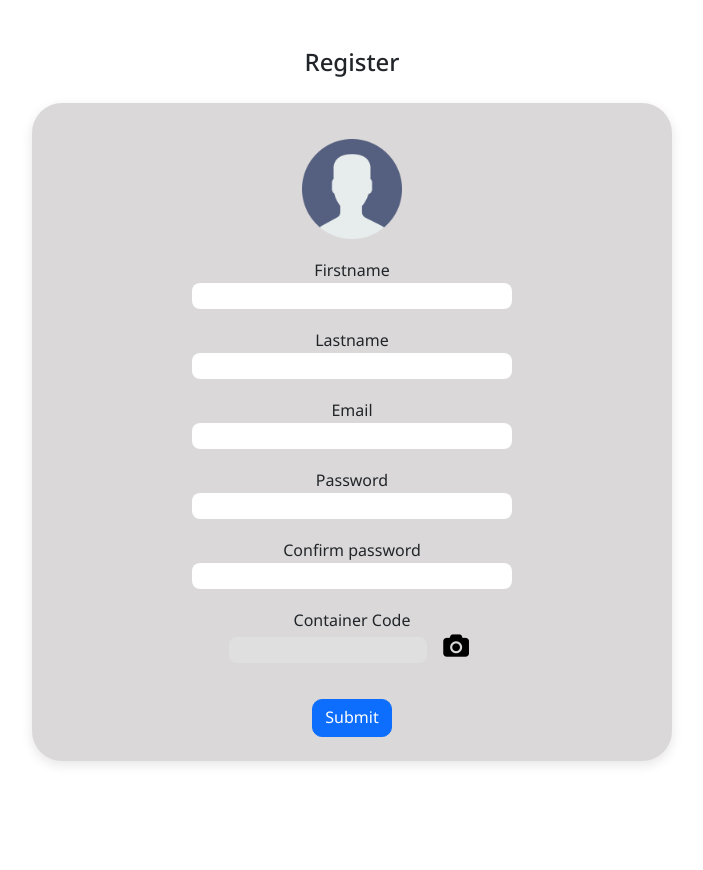
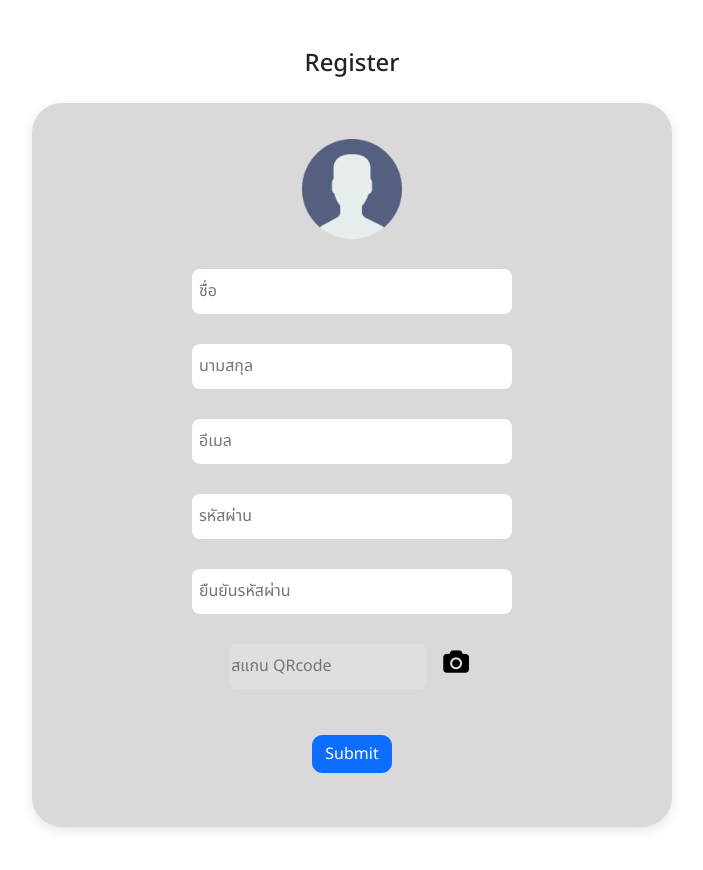
Before and after one commit to pcsishun/thaiinnovative_register, a Vue app: page /register in a window 1280 px wide. Shown: the top 870 px of the page, without its empty margins (288-991 px from the left). Before the commit the page ends 811 px from the top, so only its background shows below. Built offline with nearby package versions, Linux system fonts and the light colour scheme; what vue-qrcode-reader would draw is missing.

Commit message:
update css input

```diff
--- a/src/components/register/Register.vue
+++ b/src/components/register/Register.vue
@@ -13,54 +13,54 @@
                             <input id="avatar-upload" type="file" @change="showFilePreview" />
                         </div>
                         <div class="firstname-container">
-                            <div class="set-label">
+                            <!-- <div class="set-label">
                                 <label>Firstname</label>
-                            </div>
+                            </div> -->
                             <div class="set-input">
-                                <input class="set-on-input" type="text" v-model="firstName" required/>
+                                <input class="set-on-input" type="text" placeholder="ชื่อ" v-model="firstName" required/>
                             </div>
                         </div>
                         <div class="lastname-contianer">
-                            <div class="set-label">
+                            <!-- <div class="set-label">
                                 <label>Lastname</label>
-                            </div>
+                            </div> -->
                             <div class="set-input">
-                                <input class="set-on-input" type="text" v-model="lastName" required/>
+                                <input class="set-on-input" placeholder="นามสกุล" type="text" v-model="lastName" required/>
                             </div>
                         </div>
                         <div class="email-contianer">
-                            <div class="set-label">
+                            <!-- <div class="set-label">
                                 <label>Email</label>
-                            </div>
+                            </div> -->
                             <div class="set-input">
-                                <input class="set-on-input" type="email" v-model="email" required/>
+                                <input class="set-on-input" placeholder="อีเมล" type="email" v-model="email" required/>
                             </div>
                         </div>
                         <div class="password-container">
-                            <div class="set-label">
+                            <!-- <div class="set-label">
                                 <label>Password</label>
-                            </div>
+                            </div> -->
                             <div class="set-input">
-                                <input class="set-on-input" type="password" v-model="password" required/>
+                                <input class="set-on-input" placeholder="รหัสผ่าน" type="password" v-model="password" required/>
                             </div>
                         </div>
                         <div class="confirm-password-container">
-                            <div class="set-label">
+                            <!-- <div class="set-label">
                                 <label>Confirm password</label>
-                            </div>
+                            </div> -->
                             <div class="set-input">
-                                <input class="set-on-input" type="password" v-model="confirmPassword" required/>
+                                <input class="set-on-input" placeholder="ยืนยันรหัสผ่าน" type="password" v-model="confirmPassword" required/>
                             </div>
                         </div>
                         <div class="containerCode-container">
                             <div class="set-qr-scaner" v-if="QRreader === true">
                                 <qrcode-stream  @decode="onDecode"></qrcode-stream>
                             </div>
-                            <div class="set-label">
+                            <!-- <div class="set-label">
                                 <label>Container Code</label>
-                            </div>
+                            </div> -->
                             <div class="set-input">
-                                <input class="set-on-input-cam" type="text" v-model="containerCode" disabled/>
+                                <input class="set-on-input-cam" placeholder="สแกน QRcode" type="text" v-model="containerCode" disabled/>
                                 <span class="img-camera" v-if="QRreader === false">
                                     <button class="set-btn-border" @click="onSetScan">
                                         <i class="fa fa-camera" style="font-size:24px"></i>
@@ -208,6 +208,10 @@
 
 .avatar-container,.btn-submit,.containerCode-container, .firstname-container, .lastname-contianer, .email-contianer, .password-container, .confirm-password-container{
     margin-top: 20px;
+    margin-bottom: 30px;
+}
+.set-label{
+    margin-bottom: 5px;
 }
 
 .body-content{
@@ -229,6 +233,10 @@
     border: none;
     border-radius: 8px;
     width: 50%;
+    height: 45px;
+}
+.set-on-input::placeholder{
+    padding-left: 5px;
 }
 .set-btn-border{
     border: none;
@@ -245,6 +253,7 @@
     border: none;
     border-radius: 8px;
     margin-right: 10px;
+    height: 45px;
 }
 
 @media screen and (max-width: 820px){
@@ -293,6 +302,10 @@
     border: none;
     border-radius: 8px;
     width: 65%;
+    height: 45px;
+}
+.set-on-input::placeholder{
+    padding-left: 5px;
 }
 .set-btn-border{
     border: none;
@@ -310,6 +323,7 @@
     width: 45%;
     border-radius: 8px;
     margin-right: 10px;
+    height: 45px;
 }
 
 }
```
